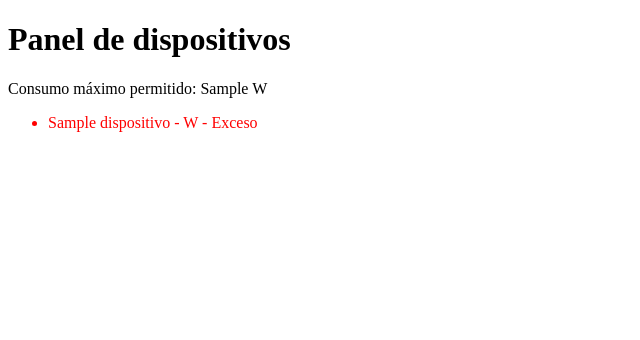
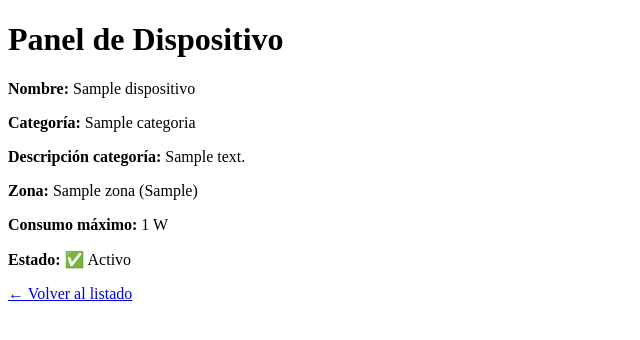
Before and after one commit to yearshon019/unidad_1_python_YOR, a Django app: template monitoreo/dispositivos/templates/dispositivos/dispositivos.html in a window 1280 px wide. Shown: the top 340 px of the page, without its empty margins (0-640 px from the left). Run offline with Django 5.2, Linux system fonts and the light colour scheme; tables that the repository leaves empty hold one stand-in row (values such as "Sample post"); the template is opened without the code that fills it: values that come from a table or form of the project are taken from there, most other values are stand-ins (such as "Sample title", 1, 10 or a date in 2020).

Commit message:
parte completadas

```diff
--- a/monitoreo/dispositivos/templates/dispositivos/dispositivos.html
+++ b/monitoreo/dispositivos/templates/dispositivos/dispositivos.html
@@ -2,23 +2,24 @@
 <html lang="es">
 <head>
     <meta charset="UTF-8">
-    <title>Panel de dispositivos</title>
+    <title>{{ dispositivo.nombre }}</title>
 </head>
 <body>
-    <h1>Panel de dispositivos</h1>
-    <p>Consumo máximo permitido: {{ consumo_maximo }} W</p>
-    <ul>
-        {% for dispositivo in dispositivos %}
-            {% if dispositivo.consumo <= consumo_maximo %}
-                <li style="color: green;">
-                     {{ dispositivo.nombre }} - {{ dispositivo.consumo }} W - Correcto
-                </li>
-            {% else %}
-                <li style="color: red;">
-                     {{ dispositivo.nombre }} - {{ dispositivo.consumo }} W - Exceso
-                </li>
-            {% endif %}
-        {% endfor %}
-    </ul>
+    <h1>Panel de Dispositivo</h1>
+
+    <p><strong>Nombre:</strong> {{ dispositivo.nombre }}</p>
+    <p><strong>Categoría:</strong> {{ dispositivo.categoria.nombre }}</p>
+    <p><strong>Descripción categoría:</strong> {{ dispositivo.categoria.descripcion }}</p>
+    <p><strong>Zona:</strong> {{ dispositivo.zona.nombre }} ({{ dispositivo.zona.ubicacion }})</p>
+    <p><strong>Consumo máximo:</strong> {{ dispositivo.consumo_maximo }} W</p>
+    <p><strong>Estado:</strong>
+        {% if dispositivo.estado %}
+            ✅ Activo
+        {% else %}
+            ❌ Inactivo
+        {% endif %}
+    </p>
+
+    <p><a href="{% url 'dispositivos' %}">← Volver al listado</a></p>
 </body>
 </html>
```
Also changed, not shown: monitoreo/dispositivos/templates/dispositivos/inicio.html (+4 -4 lines).
